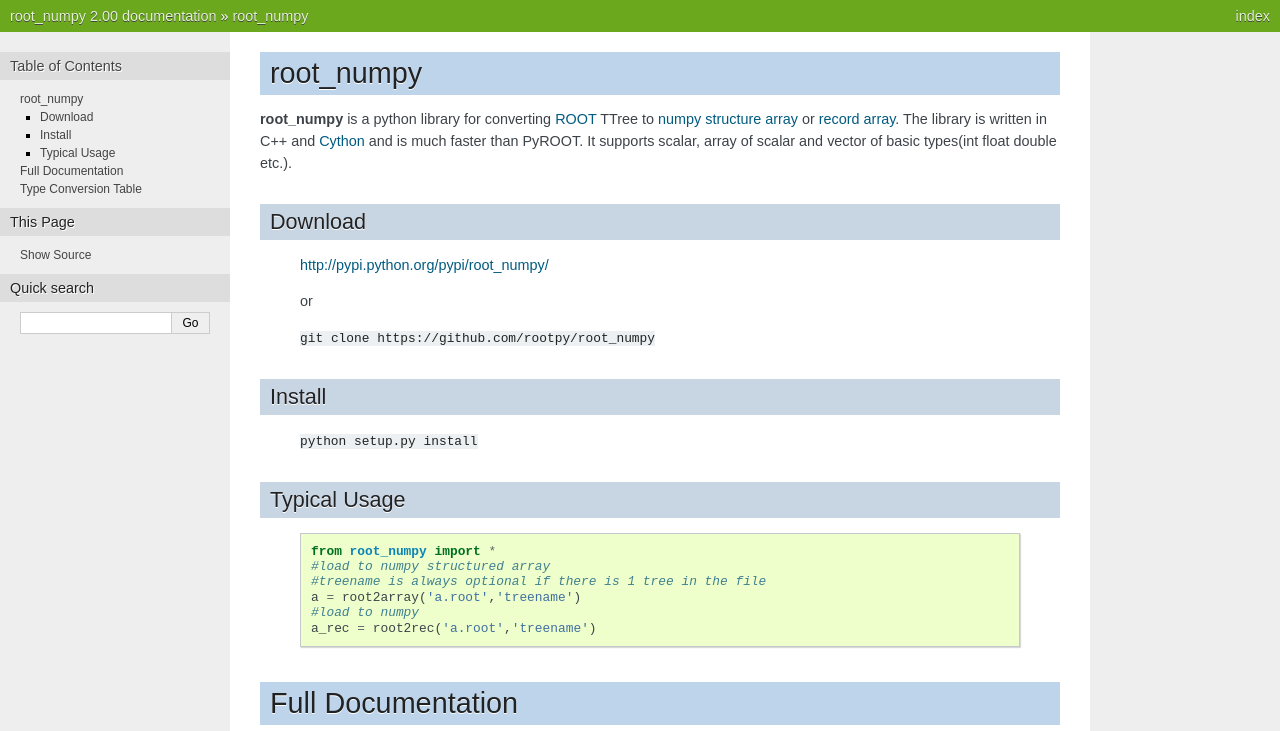
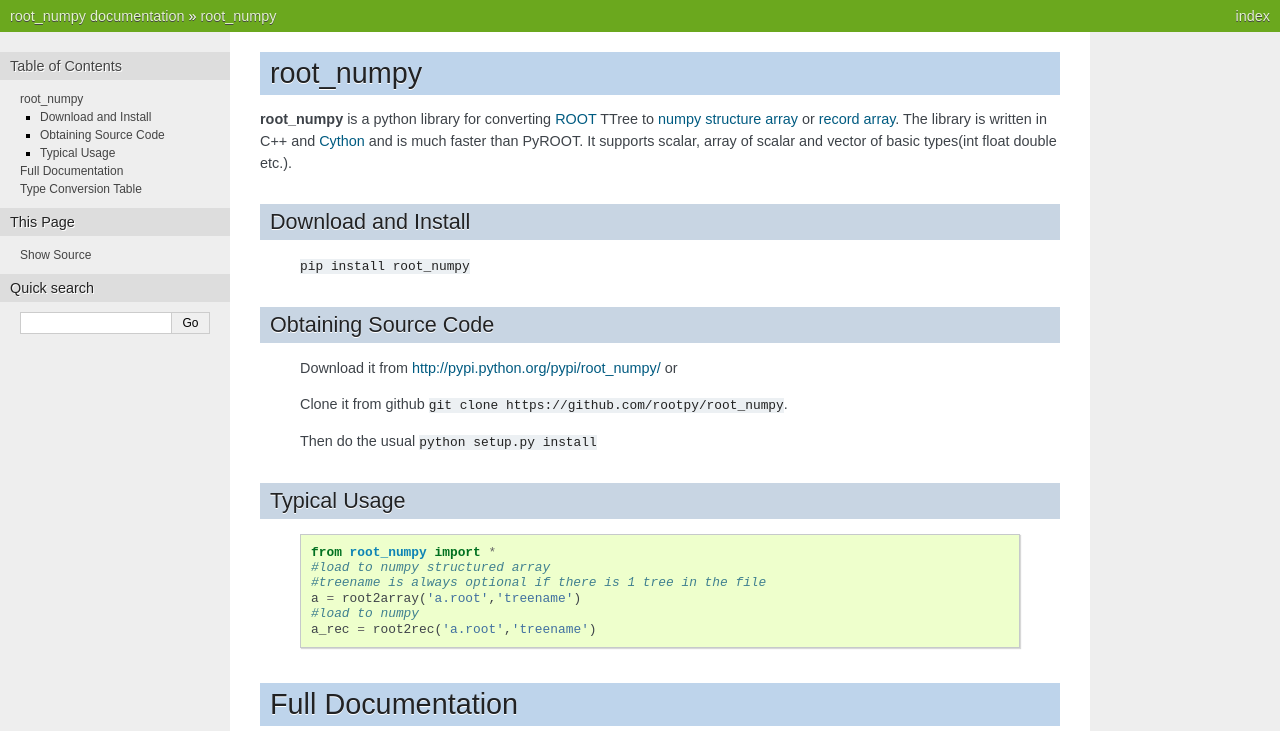
Before and after one commit to scikit-hep/root_numpy, a Sphinx documentation site: the page built from doc/index.rst, in a window 1280 px wide and 900 px high, cut to the strip 0-731 px from the top of the window. Built offline with Sphinx 7.4.7, drawn with Linux system fonts in a browser that asks for light colours; the version number could not be read and is left out; some of the changed text lies outside the part shown.

Commit message:
update some document format

```diff
--- a/doc/conf.py
+++ b/doc/conf.py
@@ -12,6 +12,7 @@
 # serve to show the default.
 
 import sys, os
+import root_numpy.info
 
 # If extensions (or modules to document with autodoc) are in another directory,
 # add these directories to sys.path here. If the directory is relative to the
@@ -41,16 +42,16 @@ master_doc = 'index'
 
 # General information about the project.
 project = u'root_numpy'
-copyright = u'2012, Piti Ongmongkolkul'
+copyright = u'2012, rootpy developers and contributors'
 
 # The version info for the project you're documenting, acts as replacement for
 # |version| and |release|, also used in various other places throughout the
 # built documents.
 #
 # The short X.Y version.
-version = '2.00'
+version = root_numpy.info.__version__
 # The full version, including alpha/beta/rc tags.
-release = '2.00'
+release = root_numpy.info.__version__
 
 # The language for content autogenerated by Sphinx. Refer to documentation
 # for a list of supported languages.
@@ -241,3 +242,5 @@ texinfo_documents = [
 
 # How to display URL addresses: 'footnote', 'no', or 'inline'.
 #texinfo_show_urls = 'footnote'
+
+add_module_names=False
--- a/doc/index.rst
+++ b/doc/index.rst
@@ -6,19 +6,19 @@ root_numpy
 .. _ROOT: http://root.cern.ch/
 .. _numpy: http://numpy.scipy.org/
 
-Download
-^^^^^^^^
+Download and Install
+^^^^^^^^^^^^^^^^^^^^
 
-	http://pypi.python.org/pypi/root_numpy/
+    ``pip install root_numpy``
 
-	or
+Obtaining Source Code
+^^^^^^^^^^^^^^^^^^^^^
 
-	``git clone https://github.com/rootpy/root_numpy``
+    Download it from http://pypi.python.org/pypi/root_numpy/ or
 
-Install
-^^^^^^^
+    Clone it from github ``git clone https://github.com/rootpy/root_numpy``.
 
-	``python setup.py install``
+    Then do the usual ``python setup.py install``
 
 Typical Usage
 ^^^^^^^^^^^^^
@@ -36,8 +36,8 @@ Typical Usage
 Full Documentation
 ==================
 
-.. automodule:: root_numpy
-   :members:
+.. automodule:: root_numpy.root_numpy
+    :members:
 
 .. _conversion_table:
 
```
